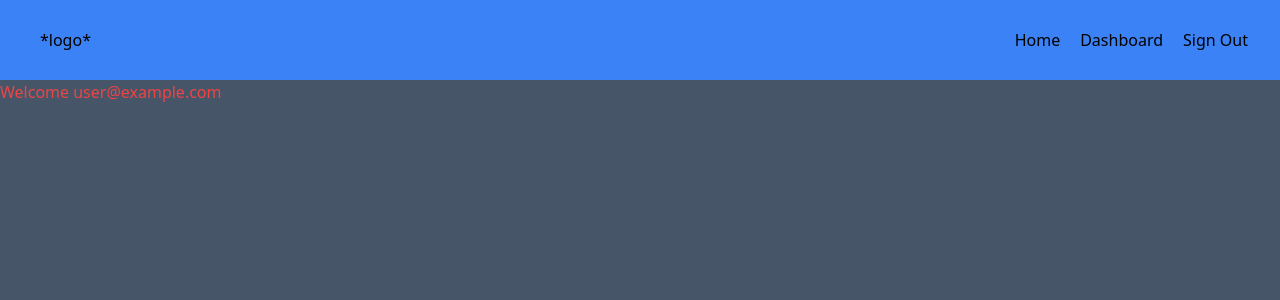
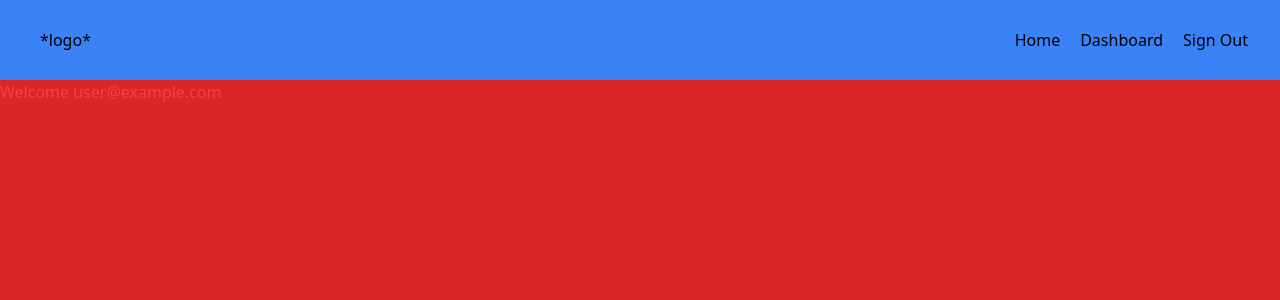
Before and after one commit to MyPropertyPal/my-property-pal-web, a Next.js app: page / in a window 1280 px wide. Shown: the top 300 px of the page. Built offline with nearby package versions, Linux system fonts and the light colour scheme; no server answers; sample sign-in values are in the browser's storage.

Commit message:
working on layout

```diff
--- a/app/Dashboard/Loading.js
+++ b/app/Dashboard/Loading.js
@@ -1,7 +1,8 @@
 import React from "react";
 
 function Loading() {
-  return <div className="h-sceen bg-red-600">loading the data</div>;
+  // color is just for visual
+  return <div className="h-screen bg-green-600">loading the data</div>;
 }
 
 export default Loading;
--- a/app/layout.js
+++ b/app/layout.js
@@ -14,7 +14,7 @@ export default function RootLayout({ children }) {
 
   return (
     <html lang="en">
-      <body className="h-screen ">
+      <body className="h-screen  bg-red-600 ">
         <AuthContextProvider>
           {/* Include shared UI here e.g. a header or sidebar */}
           <Header />
--- a/app/page.js
+++ b/app/page.js
@@ -5,14 +5,14 @@ import app from "@/app/firebase/config";
 import { getAuth } from "firebase/auth";
 import { useAuthContext } from "./context/AuthContext";
 export default function Home() {
-  const {user} = useAuthContext()
+  const { user } = useAuthContext();
   // const auth = getAuth(app);
   // const user = auth.currentUser;
   return (
     <main>
       {user ? (
-        <div className="h-screen bg-slate-600">
-          <p className="text-red-500 h-screen  overflow-auto ">
+        <div className="">
+          <p className="text-red-500  overflow-auto ">
             Welcome {user.email}
           </p>
         </div>
```
Also changed, not shown: app/Dashboard/layout.js (+2 -5 lines).
